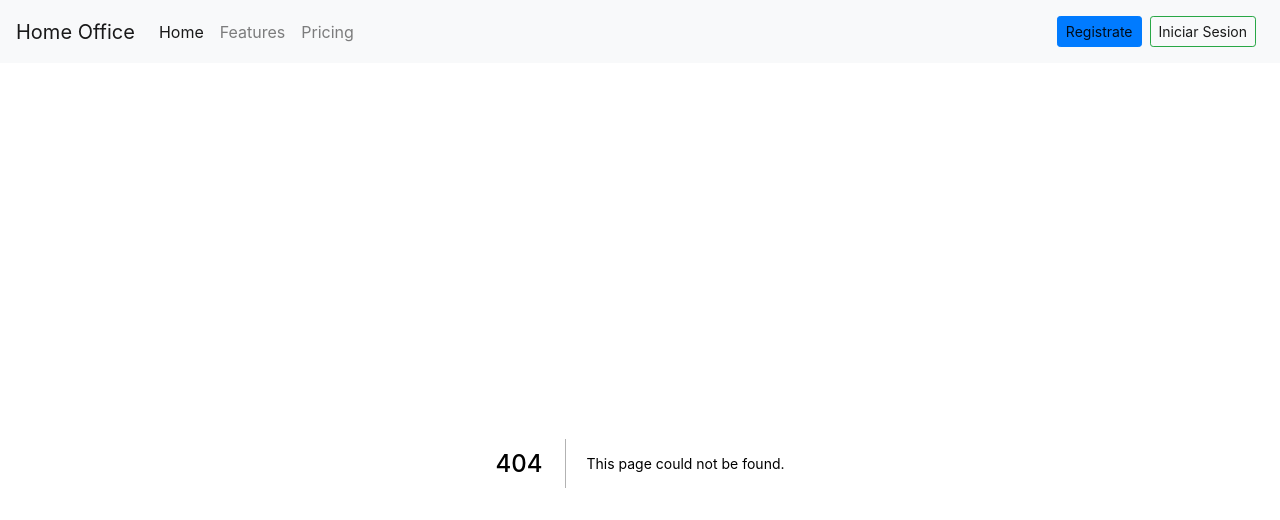
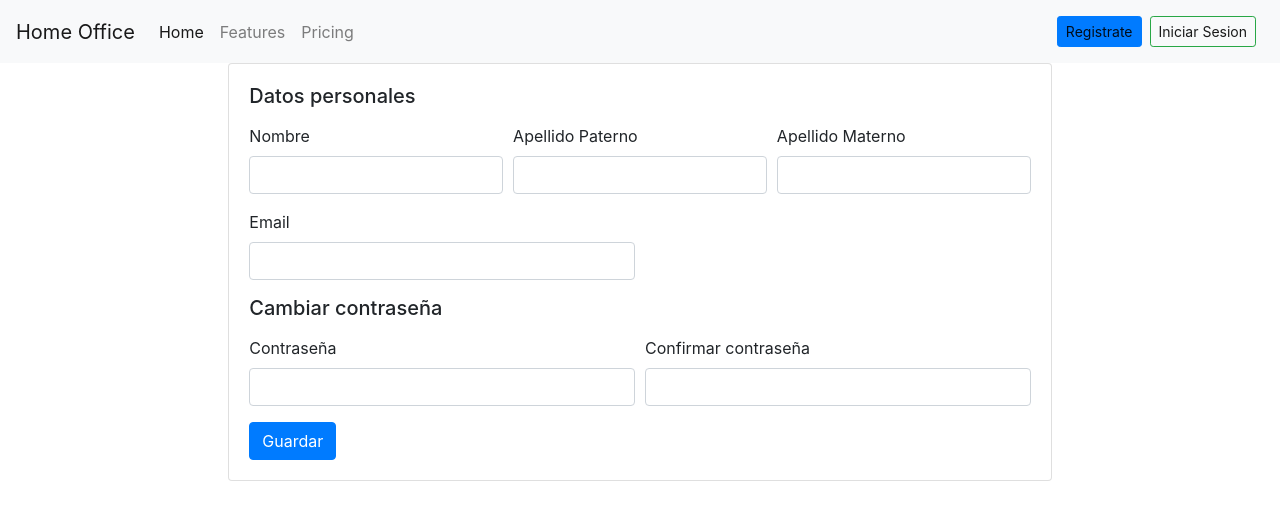
Before and after one commit to karlbehrensg/home-office, a Next.js app in the folder frontend/: page /profile in a window 1280 px wide. Before the commit this address had no page. Shown: the top 520 px of the page. Built offline with nearby package versions, Linux system fonts and the light colour scheme.

Commit message:
Pagina profile

```diff
--- /dev/null
+++ b/frontend/pages/profile/index.js
@@ -0,0 +1,51 @@
+import Link from 'next/link'
+
+export default function Index() {
+  return (
+    <div className="container col-md-8 align-items-center">
+      <div className="card">
+        <div className="card-body">
+          <form>
+            <div className="form-row">
+              <h5 className="form-group col-md-12">Datos personales</h5>
+            </div>
+            <div className="form-row">
+              <div className="form-group col-md-4">
+                <label>Nombre</label>
+                <input type="text" className="form-control" />
+              </div>
+              <div className="form-group col-md-4">
+                <label>Apellido Paterno</label>
+                <input type="text" className="form-control" />
+              </div>
+              <div className="form-group col-md-4">
+                <label>Apellido Materno</label>
+                <input type="text" className="form-control" />
+              </div>
+            </div>
+            <div className="form-row">
+              <div className="form-group col-md-6">
+                <label htmlFor="inputEmail4">Email</label>
+                <input type="email" className="form-control" />
+              </div>
+            </div>
+            <div className="form-row">
+              <h5 className="form-group col-md-12">Cambiar contraseña</h5>
+            </div>
+            <div className="form-row">
+              <div className="form-group col-md-6">
+                <label htmlFor="inputPassword4">Contraseña</label>
+                <input type="password" className="form-control" />
+              </div>
+              <div className="form-group col-md-6">
+                <label htmlFor="inputPassword4">Confirmar contraseña</label>
+                <input type="password" className="form-control" />
+              </div>
+            </div>
+            <button type="submit" className="btn btn-primary">Guardar</button>
+          </form>
+        </div>
+      </div>
+    </div>
+  )
+}
```
